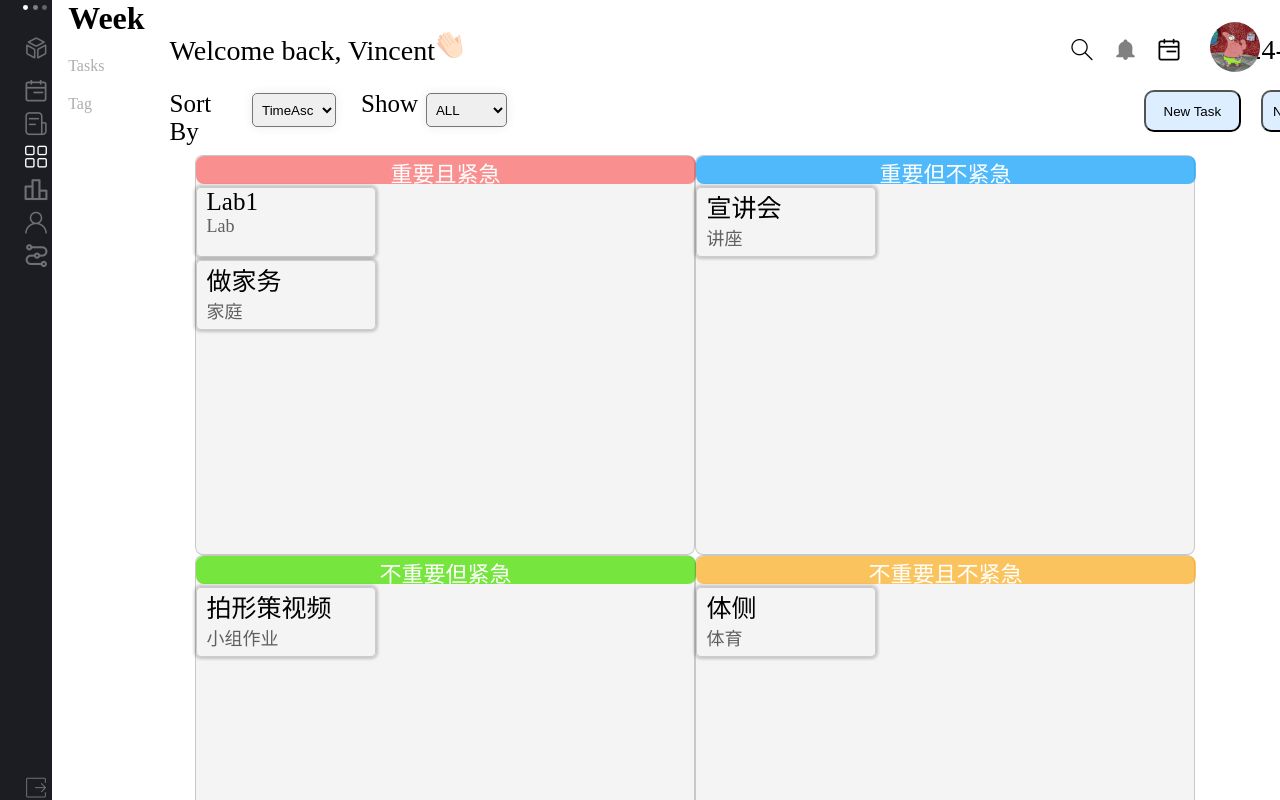
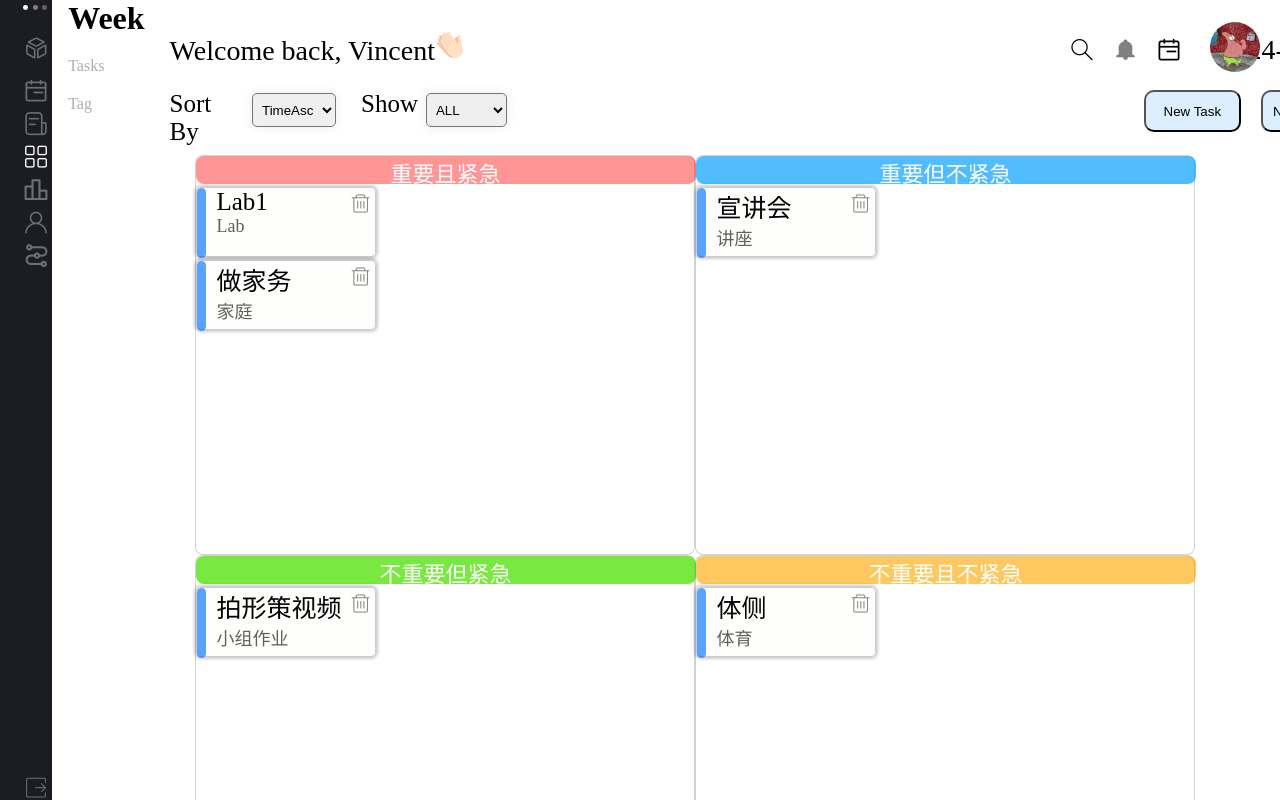
Before and after one commit to tinaaaaa42/PalWorkers, a React (Create React App) app in the folder frontend/: page /week in a window 1280 px wide. Shown: the top 800 px of the page. Built offline with nearby package versions, Linux system fonts and the light colour scheme.

Commit message:
data and week changed

```diff
--- a/frontend/src/CSS/app.css
+++ b/frontend/src/CSS/app.css
@@ -304,6 +304,7 @@
 }
 .firstline{
     padding-top: 20px;
+    /* margin-bottom: 10px; */
 }
 .firstline,.secondline {
     padding-left: 50px;
@@ -316,7 +317,8 @@
     border: 1px solid #0000002d;
     border-radius: 8px;
     box-sizing: border-box;
-    background-color: rgba(163, 164, 161, 0.123);
+    background-color: rgba(245, 249, 245, 0.139);
+    /* margin: 0 10px 10px 0; */
 }
 .Quadrant .colorbar{
     height: 28px;
@@ -336,6 +338,33 @@
     margin: 3px 0px 3px 0px;
     box-sizing: border-box;
     cursor: pointer;
+    background-color: rgba(251, 241, 223, 0.084);
+
+
+}
+.Weekcard .colorandcontent{
+    display: flex;
+}
+.Weekcard .colorbar{
+    width: 10px;
+    height: 70px;
+    background-color: rgba(0, 110, 255, 0.642);
+}
+.Weekcard .detail{
+    width: 170px;
+    height: 70px;
+}
+.Weekcard .line{
+    display: flex;
+    box-sizing: border-box;
+    position: relative;
+}
+.Weekcard .icon-lajixiang{
+    padding-top: 5px;
+    font-size: 20px;
+    color: gray;
+    position: absolute;
+    right: 4px;
 }
 .Weekcard .title{
     font-size: 25px;
@@ -345,6 +374,10 @@
     font-size: 18px;
     padding-left: 10px;
     color: rgb(97, 96, 96);
+}
+.Weekcard .Isdelete{
+    text-decoration: line-through;
+    color: rgba(128, 128, 128, 0.715);
 }
 .two-columns {
     column-count: 2; /* 创建两列 */
@@ -454,9 +487,9 @@
     outline: none;
 }
 
-.Daycardtodo  .delete-btn i {
-    /*color: #96dbfa;*/
-}
+/* .Daycardtodo  .delete-btn i {
+    /*color: #96dbfa;} */
+
 .Daycardtodo  .fa-plus-circle{
 
     display: flex;
--- a/frontend/src/Data/data.js
+++ b/frontend/src/Data/data.js
@@ -4,46 +4,47 @@ const CurUser={
     profilelogo:"logo.jpeg"
 }
 const Tasks=[
-    {id:1,title:"Task1", state:"todo",tag:"Lab",date:"2024-3-1"},
-    {id:2,title:"Task2", state:"todo",tag:"Lab",date:"2024-3-2"},
-    {id:3,title:"Task3", state:"todo",tag:"HW",date:"2024-3-1"},
-    {id:1,title:"Task5", state:"inprogress",tag:"Lab",date:"2024-3-2"},
-    {id:2,title:"Task6", state:"inprogress",tag:"HW",date:"2024-3-14"},
-    {id:1,title:"Task7", state:"review",tag:"Lab",date:"2024-3-7"},
-    {id:2,title:"Task8", state:"review",tag:"HW",date:"2024-3-8"},
-    {id:1,title:"Task9", state:"down",tag:"Lab",date:"2024-3-11"},
-    {id:2,title:"Task10", state:"down",tag:"HW",date:"2024-3-1"}
+    {id:1,title:"Task1", state:"todo",tag:"Lab",date:"2024-3-1",note:""},
+    {id:2,title:"Task2", state:"todo",tag:"Lab",date:"2024-3-2",note:""},
+    {id:3,title:"Task3", state:"todo",tag:"HW",date:"2024-3-1",note:""},
+    {id:4,title:"Task5", state:"inprogress",tag:"Lab",date:"2024-3-2",note:""},
+    {id:5,title:"Task6", state:"inprogress",tag:"HW",date:"2024-3-14",note:""},
+    {id:6,title:"Task7", state:"review",tag:"Lab",date:"2024-3-7",note:""},
+    {id:7,title:"Task8", state:"review",tag:"HW",date:"2024-3-8",note:""},
+    {id:8,title:"Task9", state:"down",tag:"Lab",date:"2024-3-11",note:""},
+    {id:9,title:"Task10", state:"down",tag:"HW",date:"2024-3-1",note:""}
 ]
 const WeekTasks=[
-    {id:1,urgent:1,important:1,title:"Lab1",tag:"Lab"},
-    {id:2,urgent:1,important:1,title:"做家务",tag:"家庭"},
-    {id:1,urgent:1,important:0,title:"拍形策视频",tag:"小组作业"},
-    {id:1,urgent:0,important:1,title:"宣讲会",tag:"讲座"},
-    {id:1,urgent:0,important:0,title:"体侧",tag:"体育"}
+    {id:1,urgent:1,important:1,title:"Lab1",tag:"Lab",note:""},
+    {id:2,urgent:1,important:1,title:"做家务",tag:"家庭",note:""},
+    {id:3,urgent:1,important:0,title:"拍形策视频",tag:"小组作业",note:""},
+    {id:4,urgent:0,important:1,title:"宣讲会",tag:"讲座",note:""},
+    {id:5,urgent:0,important:0,title:"体侧",tag:"体育",note:""}
 ]
 const Projects=[
     {id:1,title:"Pre Project",total:20,down:0,date:"2024-3-1",grouptag:"notgroup",state:"todo",
         Tasks:[
-            {id:1,title:"Task1", state:"todo",tag:"Lab",date:"2024-3-1"},
-            {id:2,title:"Task2", state:"todo",tag:"Lab",date:"2024-3-2"},
-            {id:3,title:"Task3", state:"inprogress",tag:"Lab",date:"2024-3-2"},
-            {id:4,title:"Task2", state:"review",tag:"HW",date:"2024-3-2"}
+            {id:1,title:"Task1", state:"todo",tag:"Lab",date:"2024-3-1",note:""},
+            {id:2,title:"Task2", state:"todo",tag:"Lab",date:"2024-3-2",note:""},
+            {id:3,title:"Task3", state:"inprogress",tag:"Lab",date:"2024-3-2",note:""},
+            {id:4,title:"Task2", state:"review",tag:"HW",date:"2024-3-2",note:""}
         ]
     },
     {id:2,title:"ADSLab0",total:11,down:7,date:"2024-3-2",grouptag:"isgroup",state:"inprogress",groupid:5,
     Tasks:[
-        {id:1,title:"Task1", state:"todo",tag:"Lab",date:"2024-3-1"},
-        {id:2,title:"Task2", state:"todo",tag:"Lab",date:"2024-3-2"},
-        {id:3,title:"Task3", state:"inprogress",tag:"Lab",date:"2024-3-2"},
-        {id:4,title:"Task2", state:"review",tag:"HW",date:"2024-3-2"}
+        {id:1,title:"Task1", state:"todo",tag:"Lab",date:"2024-3-1",note:""},
+        {id:2,title:"Task2", state:"todo",tag:"Lab",date:"2024-3-2",note:""},
+        {id:3,title:"Task3", state:"inprogress",tag:"Lab",date:"2024-3-2",note:""},
+        {id:4,title:"Task2", state:"review",tag:"HW",date:"2024-3-2",note:""}
     ]
     },
     {id:3,title:"Design UI",total:5,down:5,date:"2024-3-3",grouptag:"isgroup",state:"inprogress",groupid:7,
     Tasks:[
-        {id:1,title:"Task1", state:"todo",tag:"Lab",date:"2024-3-1"},
-        {id:2,title:"Task2", state:"todo",tag:"Lab",date:"2024-3-2"},
-        {id:3,title:"Task3", state:"inprogress",tag:"Lab",date:"2024-3-2"},
-        {id:4,title:"Task2", state:"review",tag:"HW",date:"2024-3-2"}
+        {id:1,title:"Task1", state:"todo",tag:"Lab",date:"2024-3-1",note:""},
+        {id:1,title:"Task1", state:"todo",tag:"Lab",date:"2024-3-1",note:""},
+        {id:2,title:"Task2", state:"todo",tag:"Lab",date:"2024-3-2",note:""},
+        {id:3,title:"Task3", state:"inprogress",tag:"Lab",date:"2024-3-2",note:""},
+        {id:4,title:"Task2", state:"review",tag:"HW",date:"2024-3-2",note:""}
     ]
     },
     {id:4,title:"Tech pro",total:16,down:16,date:"2024-3-4",grouptag:"notgroup",state:"review"}
--- a/frontend/src/component/ModalComponent.js
+++ b/frontend/src/component/ModalComponent.js
@@ -4,7 +4,7 @@ import DatePicker from 'react-datepicker';
 import 'react-datepicker/dist/react-datepicker.css';
 import ReactQuill from 'react-quill';
 import 'react-quill/dist/quill.snow.css';
-import { DayTasks} from "../Data/data";
+import { DayTasks,Tasks} from "../Data/data";
 const ModalComponent = () => {
   const { isModalOpen, closeModal ,type,key} = useContext(ModalContext);
 
@@ -111,7 +111,9 @@ React.useEffect(() => {
         taskName: '',
       }));
     } else {
-      const task = DayTasks.find(task => task.key === key);
+
+      let task = DayTasks.find(task => task.key === key);
+
       if (task) {
         setState(prevState => ({
           ...prevState,
--- a/frontend/src/component/taskcard.js
+++ b/frontend/src/component/taskcard.js
@@ -1,8 +1,10 @@
-
+import ModalContext from '../context/ModalContext';
+import React, { useState,useContext } from 'react';
 function Taskcard(props){
-    const { title, tag, date } = props;
-    return (<div className="Taskcard">
-        <div class="card">
+    const { key,title, tag, date } = props;
+    const { openModal ,isModalOpen} = useContext(ModalContext);
+    return (<div className="Taskcard" onClick={()=>openModal(key,"day","detail")}>
+        <div class="card" >
             <div className="colorbar" style={{color:`blue`}}></div>
             <div>
                 <div className="title">
--- a/frontend/src/component/weekcard.js
+++ b/frontend/src/component/weekcard.js
@@ -1,8 +1,24 @@
+import React, { useState } from 'react';
 function Weekcard(props){
     const {title,tag}=props;
+    const [isDel, setIsDel] = useState(false);
+    const handleClick = () => {
+        let myseitch=1-isDel;
+        setIsDel(myseitch);
+      };
     return (<div className="Weekcard">
-        <div className="title">{title}</div>
-        <div className="tag">{tag}</div>
+        <div className="colorandcontent">
+            <div className="colorbar" style={{color:`blue`}}></div>
+            <div className={`detail ${isDel ? 'Isdelete' : ''}`}>
+                <div className="line">
+                    <div className="title">{title}</div>
+                    <div className="delete iconfont icon-lajixiang" onClick={handleClick}></div>
+                </div>
+                <div className="tag">{tag}</div>
+            </div>
+        </div>
+
+
     </div>);
 }
 export default Weekcard;
```
